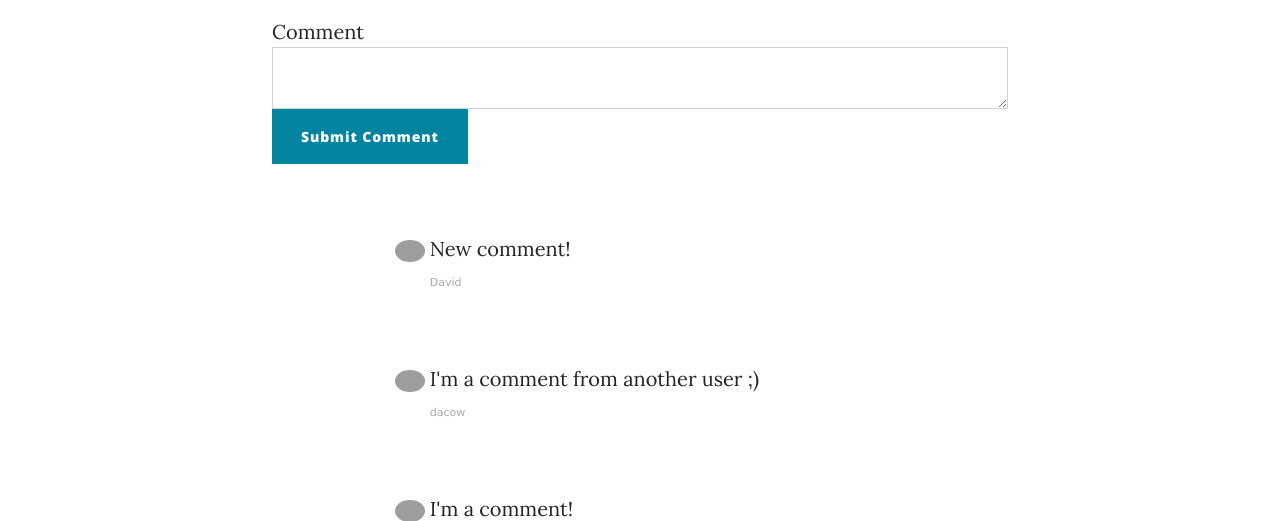
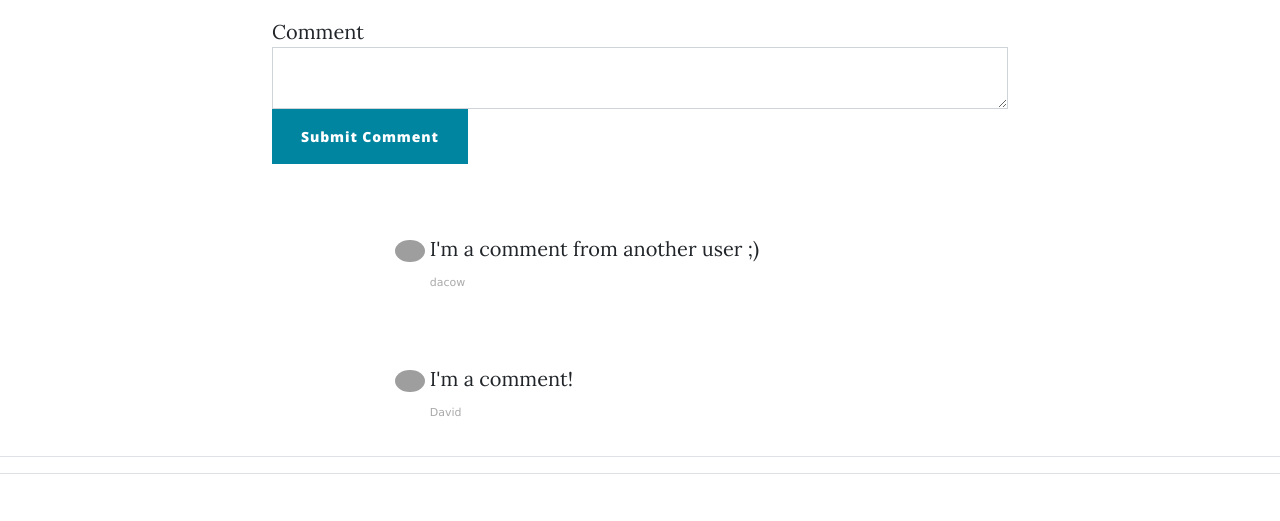
Before and after one commit to dave-cao/David-Blog, a Flask app: page /post/1 in a window 1280 px wide. Shown: the part 2621-3142 px from the top of the page. Run offline with Flask 3, Linux system fonts and the light colour scheme; some libraries are stand-ins or nearby versions; grey boxes are pictures that could not be loaded.

Commit message:
fixed a bug in the comments where it showed up in all blogs

```diff
--- a/templates/post.html
+++ b/templates/post.html
@@ -44,7 +44,7 @@
           <div class="col-lg-8 col-md-10 mx-auto comment">
               <ul class="commentList">
 
-                {% for comment in all_comments %}
+                {% for comment in all_comments if comment.post == post %}
                 <li>
                     <div class="commenterImage">
                       <img src={{ comment.author.email | gravatar }}>
```
Also changed, not shown: instance/blog.db.
